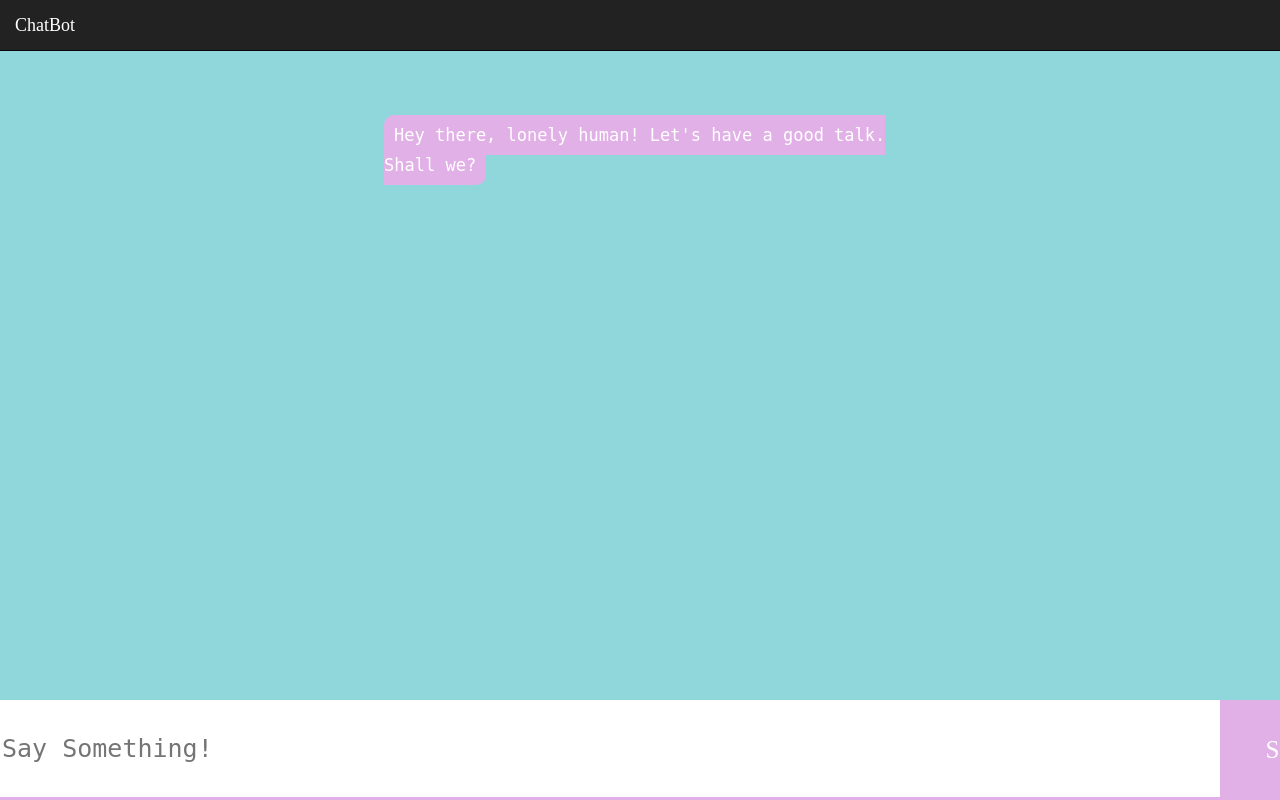
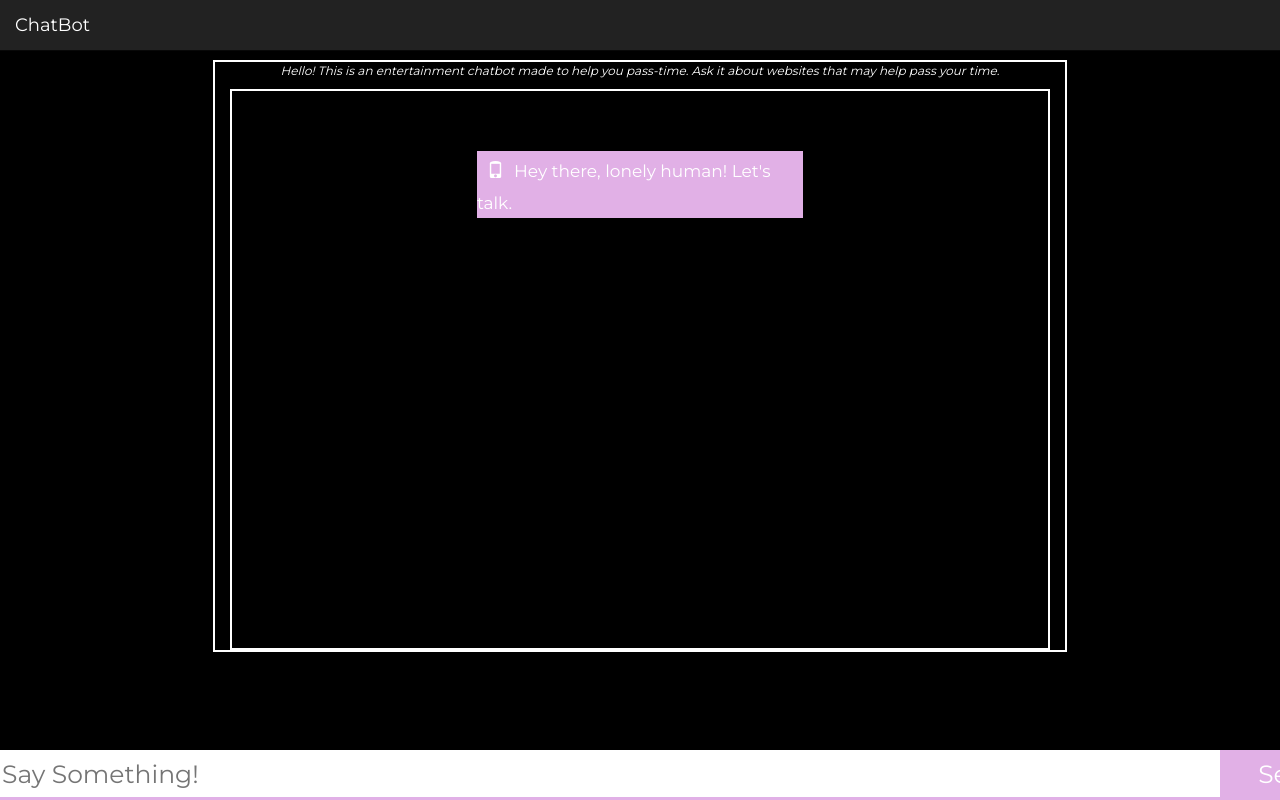
Before and after one commit to tanzeyl/chatbot-in-python, a Flask app: page / in a window 1280 px wide. Run offline with Flask 2, Linux system fonts and the light colour scheme; some libraries are stand-ins or nearby versions.

Commit message:
Add files via upload

```diff
--- a/static/style.css
+++ b/static/style.css
@@ -1,6 +1,6 @@
 body {
-    font-family: 'Times New Roman', Times, serif;
-    background-color: #8fd7da;
+    font-family: 'Montserrat', sans-serif;
+    background-color: black;
 }
 
 #chatbox {
@@ -21,50 +21,50 @@ body {
     width: 100%;
     border: none;
     border-bottom: 3px solid #e1b0e6;
-    font-family: monospace;
+    font-family: 'Montserrat', sans-serif;
     font-size: 25px;
     position: fixed;
     margin-right: 100px;
-    height: 100px;
+    height: 50px;
 }
 
 #buttonInput {
     width: 11%;
     padding: 3px;
-    font-family: 'Times New Roman', Times, serif;
+    font-family: 'Montserrat', sans-serif;
     font-size: 25px;
     background-color: #e1b0e6;
     border: none;
     color: white;
     margin-left: 1220px;
     position: fixed;
-    height: 100px;
+    height: 50px;
 }
 
 .userText {
     color: white;
-    font-family: 'Times New Roman', Times, serif;
+    font-family: 'Montserrat', sans-serif;
     font-size: 17px;
     text-align: right;
     line-height: 30px;
+    background-color: #e1b0e6;
 }
 
 .userText span {
-    background-color: #e1b0e6;
     padding: 10px;
     border-radius: 2px;
 }
 
 .botText {
     color: white;
-    font-family: monospace;
+    font-family: 'Montserrat', sans-serif;
     font-size: 17px;
     text-align: left;
     line-height: 30px;
+    background-color: #e1b0e6;
 }
 
 .botText span {
-    background-color: #e1b0e6;
     padding: 10px;
     border-radius: 10px;
 }
@@ -83,5 +83,5 @@ body {
 }
 
 .border-box {
-    border: 2px solid black;
+    border: 2px solid white;
 }
--- a/templates/index.html
+++ b/templates/index.html
@@ -4,7 +4,13 @@
     <meta charset="utf-8">
 <link rel="stylesheet" type="text/css" href="https://maxcdn.bootstrapcdn.com/bootstrap/3.3.7/css/bootstrap.min.css">
 <script src = "https://ajax.googleapis.com/ajax/libs/jquery/3.2.1/jquery.min.js"></script>
+<script src = "https://maxcdn.bootstrapcdn.com/bootstrap/4.5.2/js/bootstrap.min.js"></script>
 <link rel="stylesheet" type="text/css" href="../static/style.css">
+<link rel="preconnect" href="https://fonts.googleapis.com">
+<link rel="preconnect" href="https://fonts.gstatic.com" crossorigin>
+<link rel="preconnect" href="https://fonts.googleapis.com">
+<link rel="preconnect" href="https://fonts.gstatic.com" crossorigin>
+<link href="https://fonts.googleapis.com/css2?family=Montserrat&display=swap" rel="stylesheet">
 <title>ChatBot</title>
 </head>
 <body>
@@ -14,26 +20,29 @@
 				<a href="https://entertainment-chatbot-python.herokuapp.com/" class="navbar-brand"><p>ChatBot</p></a>
 			</div>
 		</div>
-	</nav><br><br><br>
-<div id="banner-img">
-    <div>
+	</nav>
+    <br><br><br>
+    <div class="container-fluid">
+        <div class="row">
+            <div class="col-xs-12 col-md-8 col-md-offset-2 border-box">
+                <p style="color: white; text-align: center; font-size: 12px;"><i>Hello! This is an entertainment chatbot made to help you pass-time. Ask it about websites that may help pass your time.</i></p>
+                <div class="border-box">
     <div id = "chatbox">
-        <p class = "botText"><span>Hey there, lonely human! Let's have a good talk. Shall we?</span></p>
+        <p class = "botText"><span class="glyphicon glyphicon-phone"></span>Hey there, lonely human! Let's talk.</p>
     </div>
     <div id = "userInput">
         <input id ="textInput" class="navbar-fixed-bottom" type ="text" name="msg" placeholder="Say Something!" class="typefield"><br>
-        <span class="indicator">...</span>
         <input id = "buttonInput" class="navbar-fixed-bottom" type = "submit" value="Send">
     </div>
 <script>
 function getBotResponse(){
 var rawText = $("#textInput").val();
-var userHtml = '<p class = "userText"><span>' + rawText + '</span></p>';
+var userHtml = '<p class = "userText">' + rawText + '<span class="glyphicon glyphicon-user"></span></p>';
 $("#textInput").val("");
 $("#chatbox").append(userHtml);
 document.getElementById('userInput').scrollIntoView({block:'start',behaviour:'smooth'});
 $.get("/get", {msg:rawText }).done(function(data) {
-var botHtml = '<p class ="botText"><span>' + data + '</span></p>';
+var botHtml = '<p class ="botText"><span class="glyphicon glyphicon-phone">' + data + '</span></p>';
 $("#chatbox").append(botHtml);
 document.getElementById('userInput').scrollIntoView({block : 'start',behaviour:'smooth'});
 });
@@ -48,6 +57,8 @@ getBotResponse();
 })
 </script>
 </div>
-</div>
+            </div>
+        </div>
+    </div>
 </body>
 </html>
```
